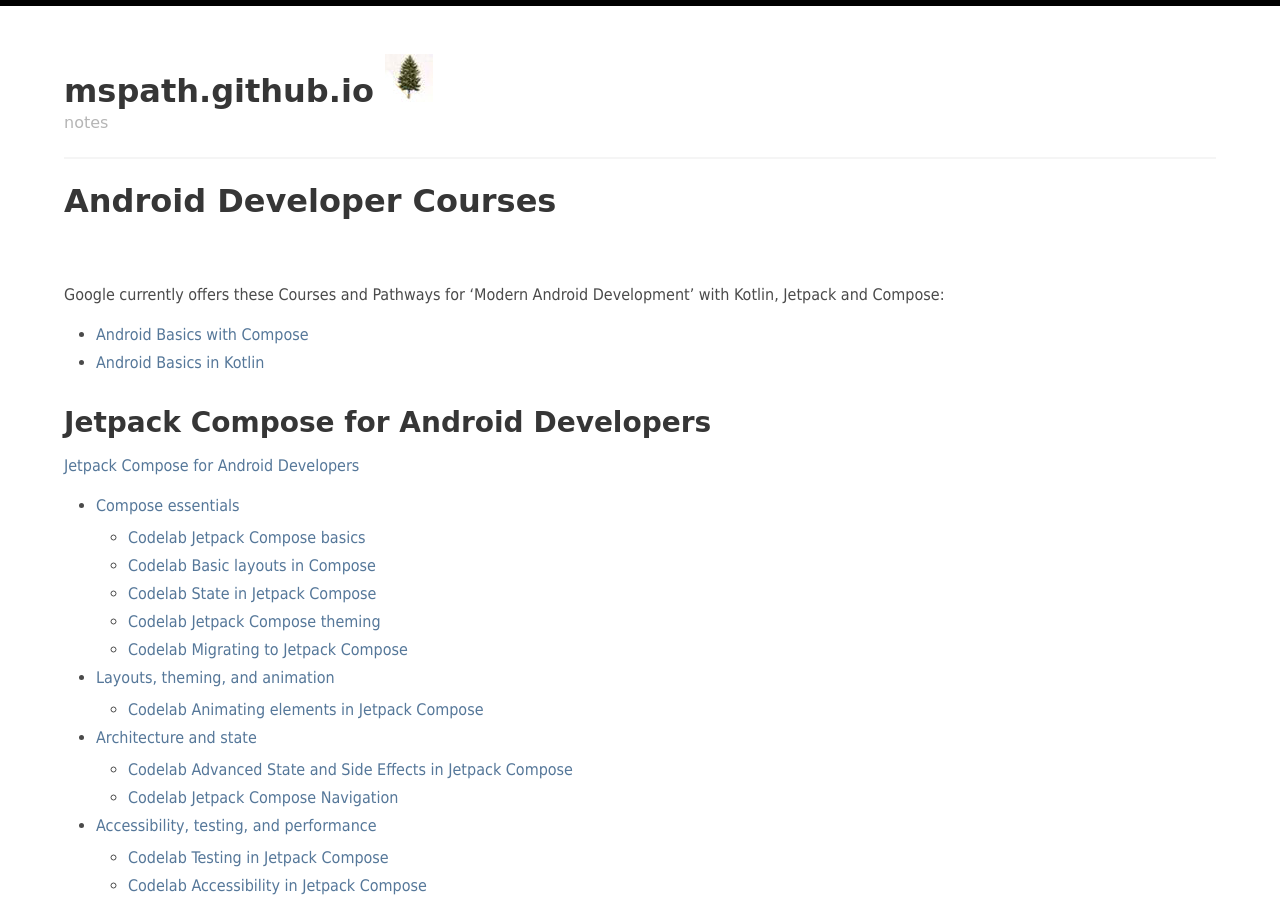
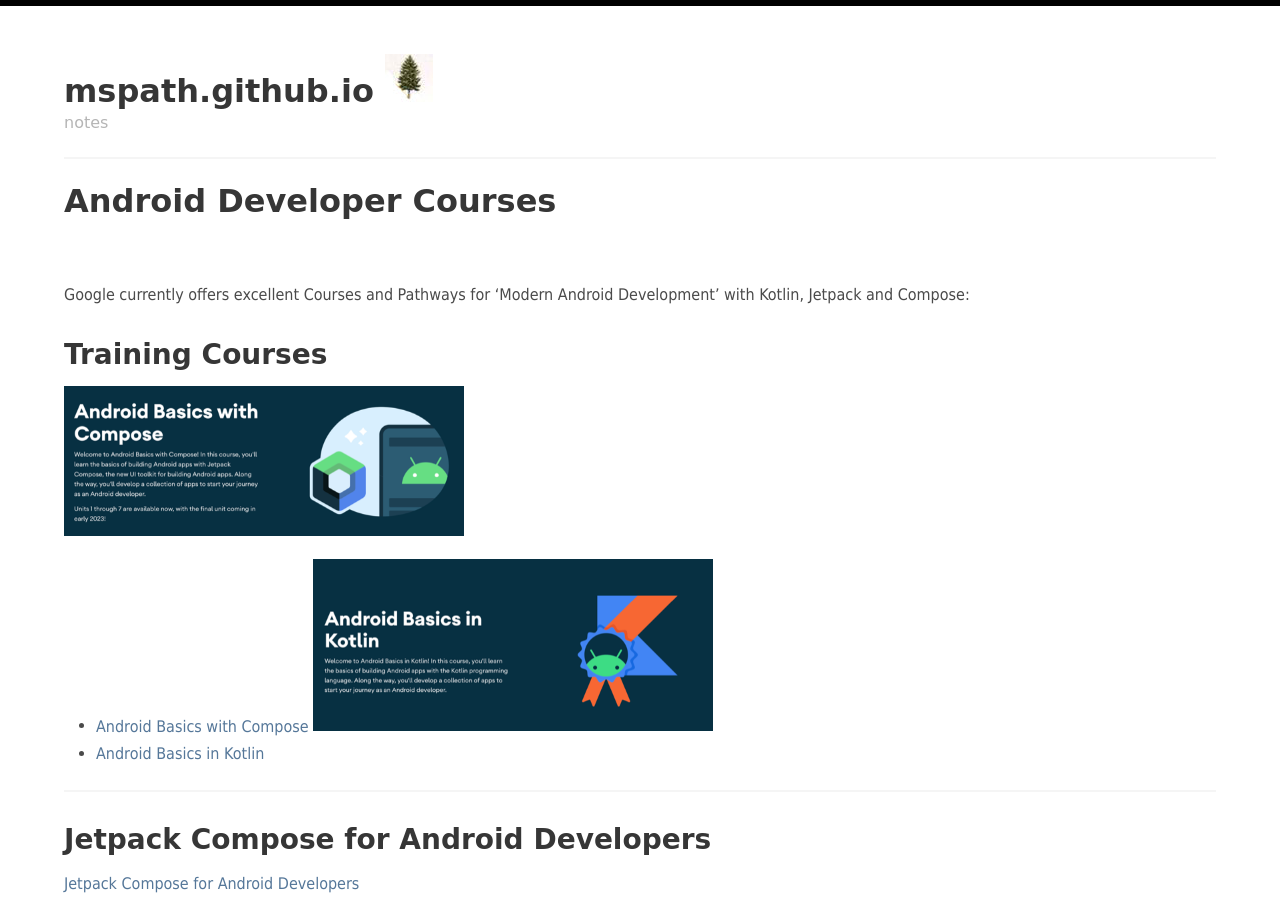
Before and after one commit to mspath/mspath.github.io, a Jekyll site: the page built from courses/android.md, in a window 1280 px wide and 900 px high. Built offline with Jekyll 4.4.1, drawn with Linux system fonts in a browser that asks for light colours.

Commit message:
adding kramdown

```diff
--- a/courses/android.md
+++ b/courses/android.md
@@ -2,10 +2,16 @@
 title: "Android Developer Courses"
 ---
 
-Google currently offers these Courses and Pathways for 'Modern Android Development' with Kotlin, Jetpack and Compose:
+Google currently offers excellent Courses and Pathways for 'Modern Android Development' with Kotlin, Jetpack and Compose:
 
+## Training Courses
+
+![Screenshot Android Basics with Compose](/assets/img/courses/screenshot-android-basics-compose.png){:width="400px"}
 - [Android Basics with Compose](/courses/android-basics-compose.html)
+![Screenshot Android Basics in Kotlin](/assets/img/courses/screenshot-android-basics-kotlin.png){:width="400px"}
 - [Android Basics in Kotlin](/courses/android-basics-kotlin.html)
+
+---
 
 ## Jetpack Compose for Android Developers
 
```
Also changed, not shown: courses/android-basics-compose.md (+1 -1 lines).
